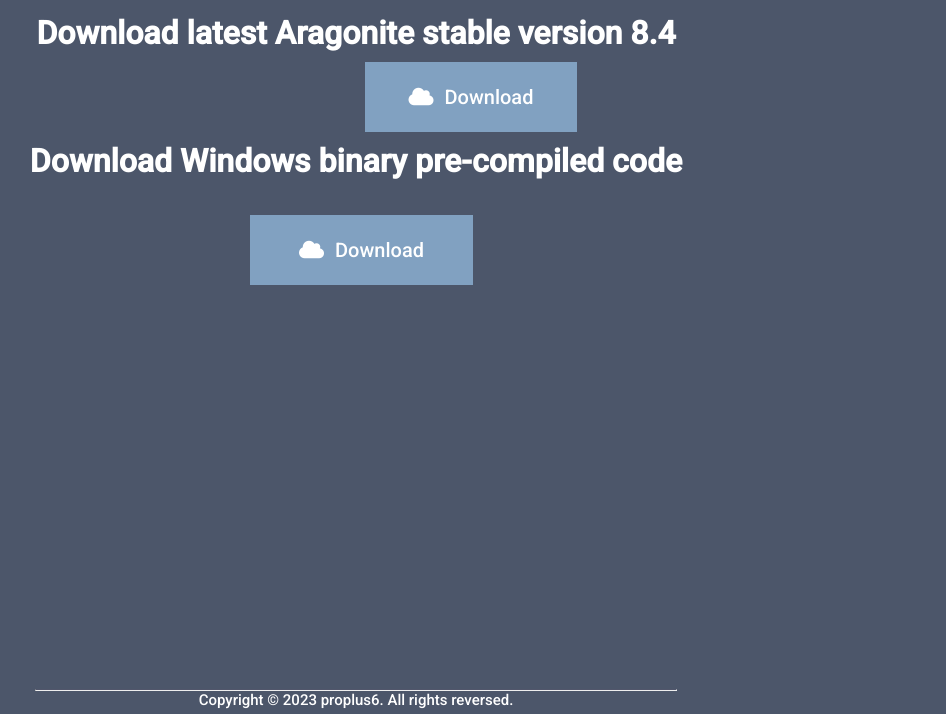
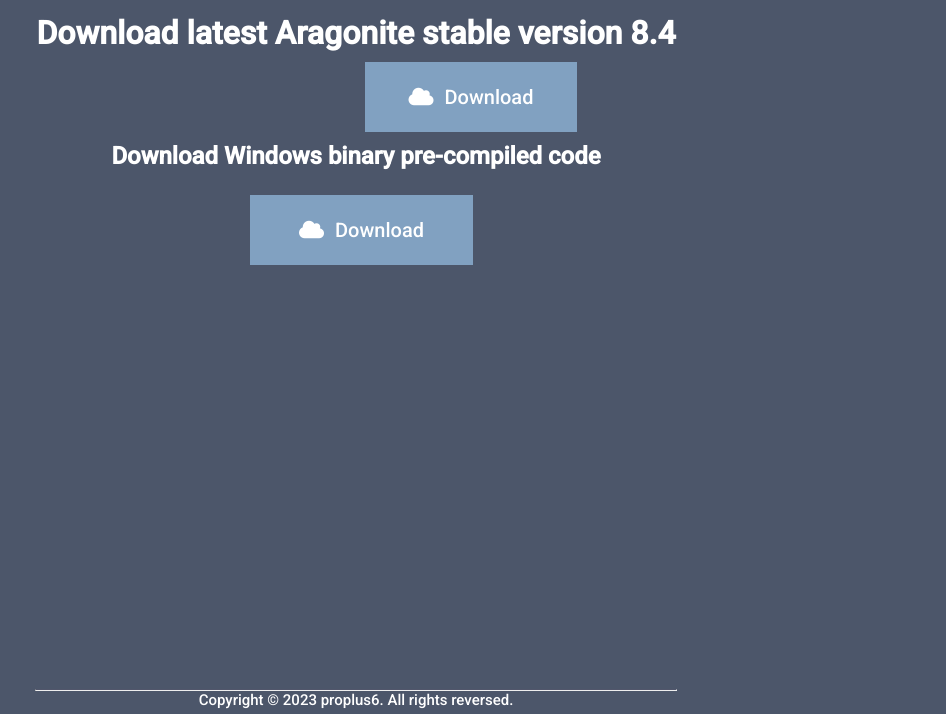
Before and after one commit to EgorChernov37/pdixwebsite, a plain HTML site: page downloads/index.html in a window 1280 px wide. Shown: the part 86-800 px from the top of the page, without its empty margins (284-1230 px from the left). Drawn offline with Linux system fonts and the light colour scheme.

Commit message:
Update index.html

```diff
--- a/downloads/index.html
+++ b/downloads/index.html
@@ -32,7 +32,7 @@
         </div>
     </a>
     <br/>
-    <h1>Download Windows binary pre-compiled code</h1>
+    <h2>Download Windows binary pre-compiled code</h2>
     <a class="face-button" title="/repos/build/windows/build-v8.4.zip" href="/repos/build/windows/build-v8.4.zip">
         <div class="face-primary">
           <span class="icon2 fa fa-cloud"></span>
```
